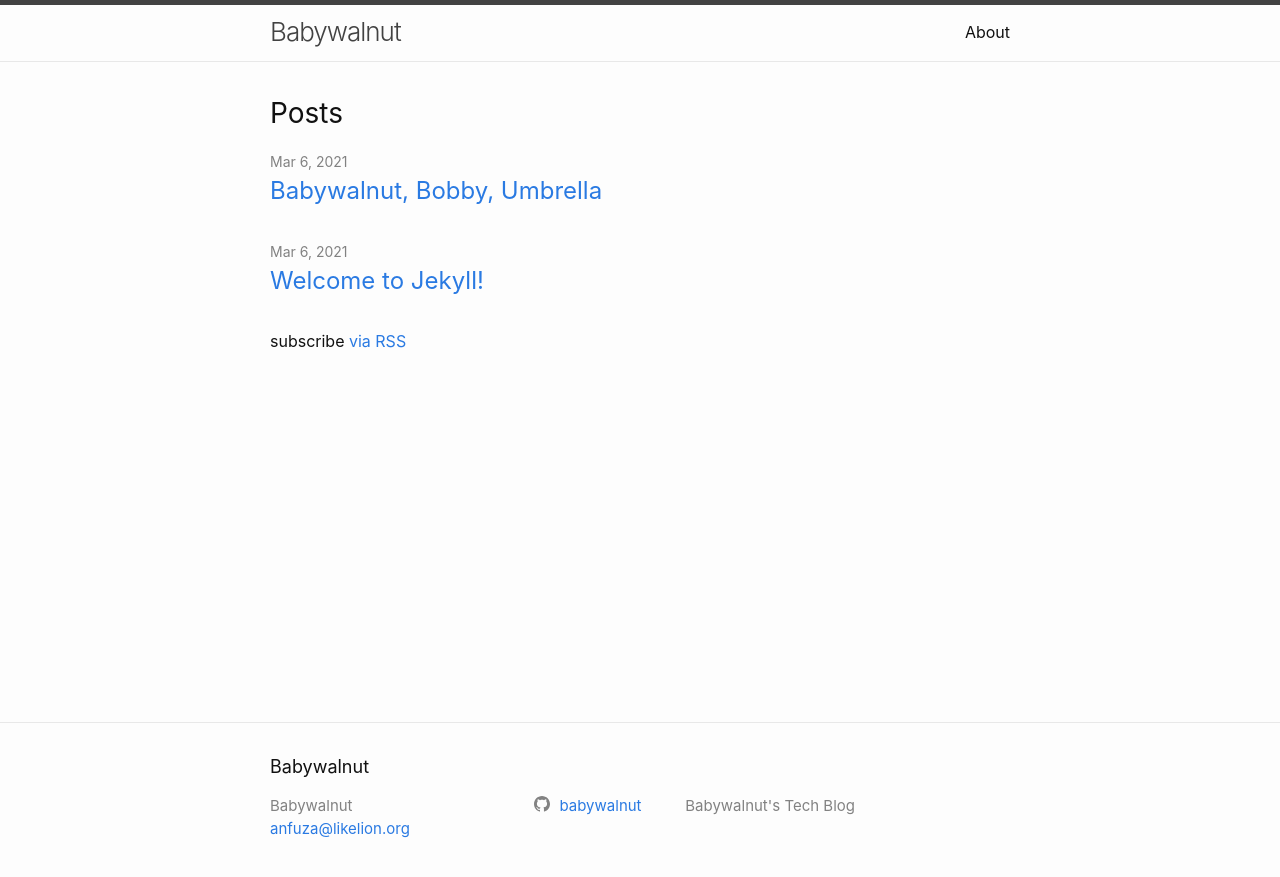
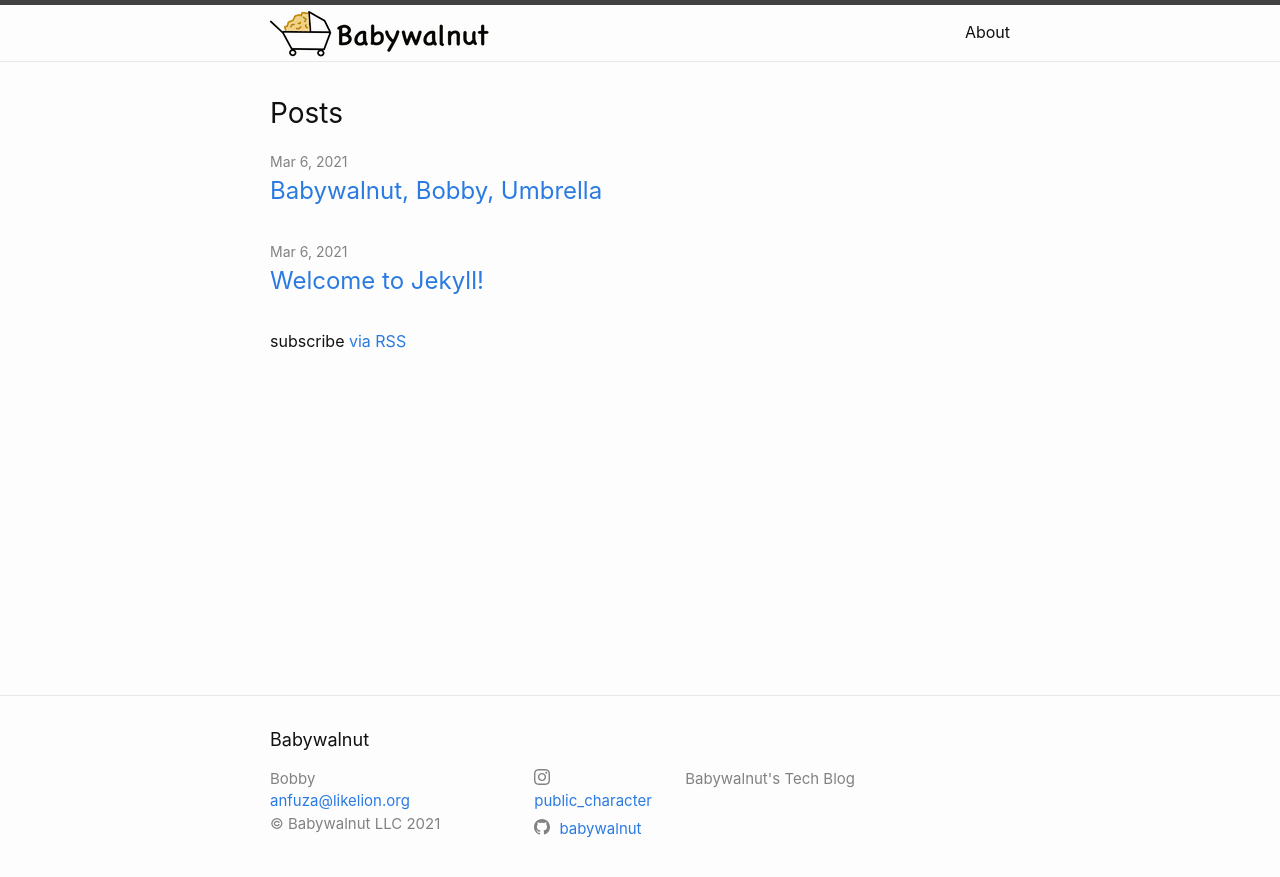
Before and after one commit to Babywalnut/my-blog, a Jekyll site: the page built from index.markdown, in a window 1280 px wide. Shown: the top 877 px of the page. Built offline with Jekyll 4.4.1, drawn with Linux system fonts in a browser that asks for light colours.

Commit message:
브랜딩 추가

```diff
--- a/_config.yml
+++ b/_config.yml
@@ -27,6 +27,16 @@ url: "https://babywalnut.github.io" # the base hostname & protocol for your site
 twitter_username:
 github_username:  babywalnut
 
+# author is default for posts, the Atom feed, and is used in the footer
+author: Bobby
+instagram_username: public_character
+
+# New fields not defaulted by jekyll-new with the minima theme
+# Add a copyright. A copyright symbol and year will be added automatically
+# copyright: Company Name, Inc.
+copyright: "Babywalnut LLC"
+
+title-logo: /images/title-logo.png
 # Build settings
 # Removed minima theme as it is now a regular theme.
 # theme: minima
--- a/_includes/footer.html
+++ b/_includes/footer.html
@@ -18,6 +18,9 @@
             {%- if site.email -%}
             <li><a class="u-email" href="mailto:{{ site.email }}">{{ site.email }}</a></li>
             {%- endif -%}
+            {%- if site.copyright -%}
+            <li>&copy; {{ site.copyright }} {{ 'now' | date: "%Y" }}</a></li>
+            {%- endif -%}
         </ul>
       </div>
 
--- a/_includes/header.html
+++ b/_includes/header.html
@@ -3,7 +3,19 @@
   <div class="wrapper">
     {%- assign default_paths = site.pages | map: "path" -%}
     {%- assign page_paths = site.header_pages | default: default_paths -%}
+    <!--
+    Original title display code from the minima theme.
     <a class="site-title" rel="author" href="{{ "/" | relative_url }}">{{ site.title | escape }}</a>
+     -->
+
+     <!-- Custom: 제목, 로고 -->
+    <a class="site-title" rel="author" href="{{ "/" | relative_url }}">
+      {%- if site.title-logo -%}
+        <img src="{{ site.title-logo | relative_url }}" alt="{{ site.title | escape }}"></img>
+      {%- else -%}
+        {{ site.title | escape }}
+      {%- endif -%}
+    </a>
 
     {%- if page_paths -%}
       <nav class="site-nav">
--- a/_includes/social.html
+++ b/_includes/social.html
@@ -2,8 +2,8 @@
   {%- if site.dribbble_username -%}<li><a href="https://dribbble.com/{{ site.dribbble_username| cgi_escape | escape }}"><svg class="svg-icon"><use xlink:href="{{ '/assets/minima-social-icons.svg#dribbble' | relative_url }}"></use></svg> <span class="username">{{ site.dribbble_username| escape }}</span></a></li>{%- endif -%}
   {%- if site.facebook_username -%}<li><a href="https://www.facebook.com/{{ site.facebook_username| cgi_escape | escape }}"><svg class="svg-icon"><use xlink:href="{{ '/assets/minima-social-icons.svg#facebook' | relative_url }}"></use></svg> <span class="username">{{ site.facebook_username| escape }}</span></a></li>{%- endif -%}
   {%- if site.flickr_username -%}<li><a href="https://www.flickr.com/photos/{{ site.flickr_username| cgi_escape | escape }}"><svg class="svg-icon"><use xlink:href="{{ '/assets/minima-social-icons.svg#flickr' | relative_url }}"></use></svg> <span class="username">{{ site.flickr_username| escape }}</span></a></li>{%- endif -%}
+  {%- if site.instagram_username -%}<li><a href="https://instagram.com/{{ site.instagram_username| cgi_escape | escape }}"><svg class="svg-icon"><use xlink:href="{{ '/assets/minima-social-icons.svg#instagram' | relative_url }}"></use></svg> <span class="username">{{ site.instagram_username| escape }}</span></a></li>{%- endif -%}
   {%- if site.github_username -%}<li><a href="https://github.com/{{ site.github_username| cgi_escape | escape }}"><svg class="svg-icon"><use xlink:href="{{ '/assets/minima-social-icons.svg#github' | relative_url }}"></use></svg> <span class="username">{{ site.github_username| escape }}</span></a></li>{%- endif -%}
-  {%- if site.instagram_username -%}<li><a href="https://instagram.com/{{ site.instagram_username| cgi_escape | escape }}"><svg class="svg-icon"><use xlink:href="{{ '/assets/minima-social-icons.svg#instagram' | relative_url }}"></use></svg> <span class="username">{{ site.instagram_username| escape }}</span></a></li>{%- endif -%}
   {%- if site.linkedin_username -%}<li><a href="https://www.linkedin.com/in/{{ site.linkedin_username| cgi_escape | escape }}"><svg class="svg-icon"><use xlink:href="{{ '/assets/minima-social-icons.svg#linkedin' | relative_url }}"></use></svg> <span class="username">{{ site.linkedin_username| escape }}</span></a></li>{%- endif -%}
   {%- if site.pinterest_username -%}<li><a href="https://www.pinterest.com/{{ site.pinterest_username| cgi_escape | escape }}"><svg class="svg-icon"><use xlink:href="{{ '/assets/minima-social-icons.svg#pinterest' | relative_url }}"></use></svg> <span class="username">{{ site.pinterest_username| escape }}</span></a></li>{%- endif -%}
   {%- for mst in site.mastodon -%}{%- if mst.username and mst.instance -%}<li><a href="https://{{ mst.instance| cgi_escape | escape}}/@{{mst.username}}"><svg class="svg-icon"><use xlink:href="{{ '/assets/minima-social-icons.svg#mastodon' | relative_url }}"></use></svg> <span class="username">{{ mst.username|escape }}</span></a></li>{%- endif -%}{%- endfor -%}
```
Also changed, not shown: images/icon.png (added), images/title-logo.png (added).
